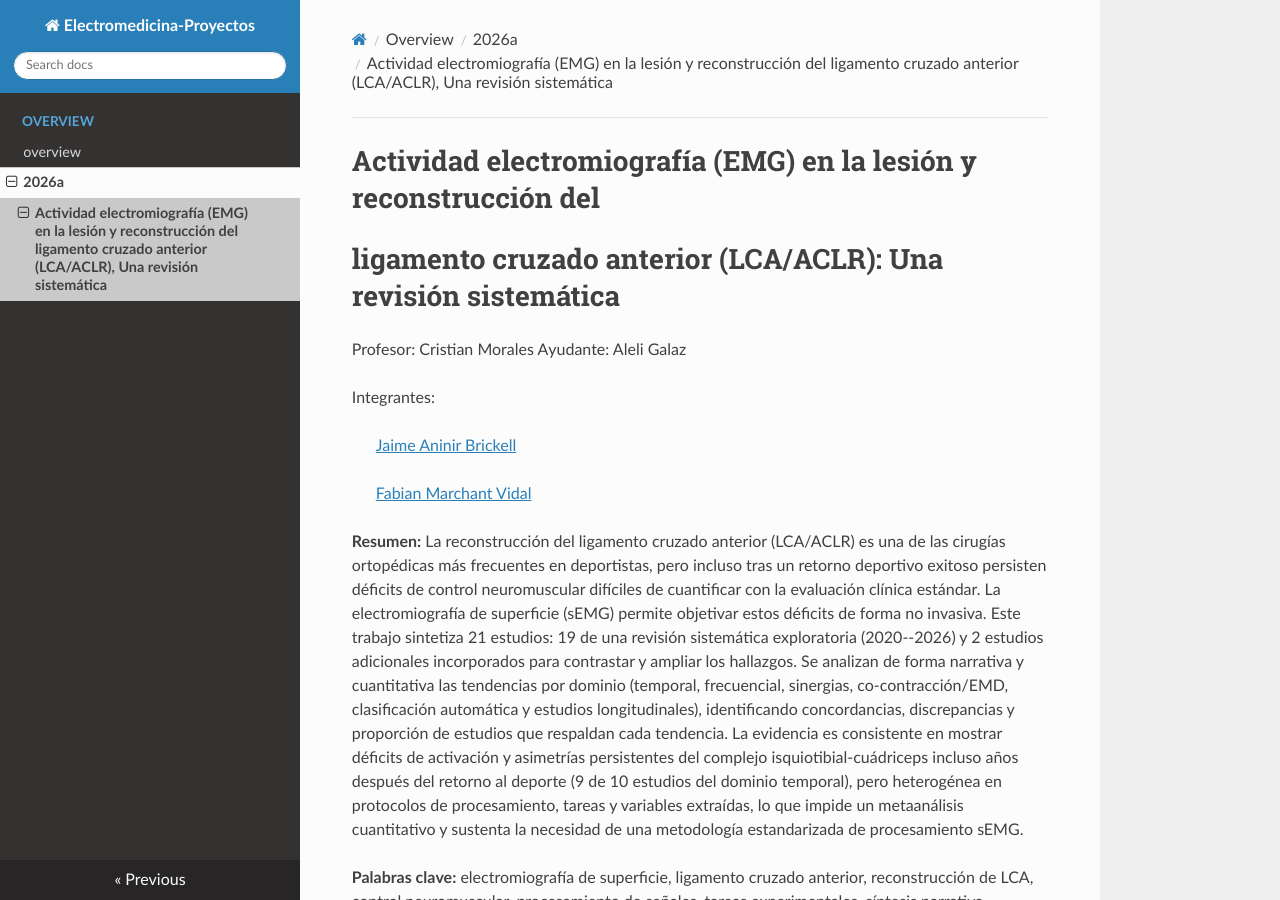
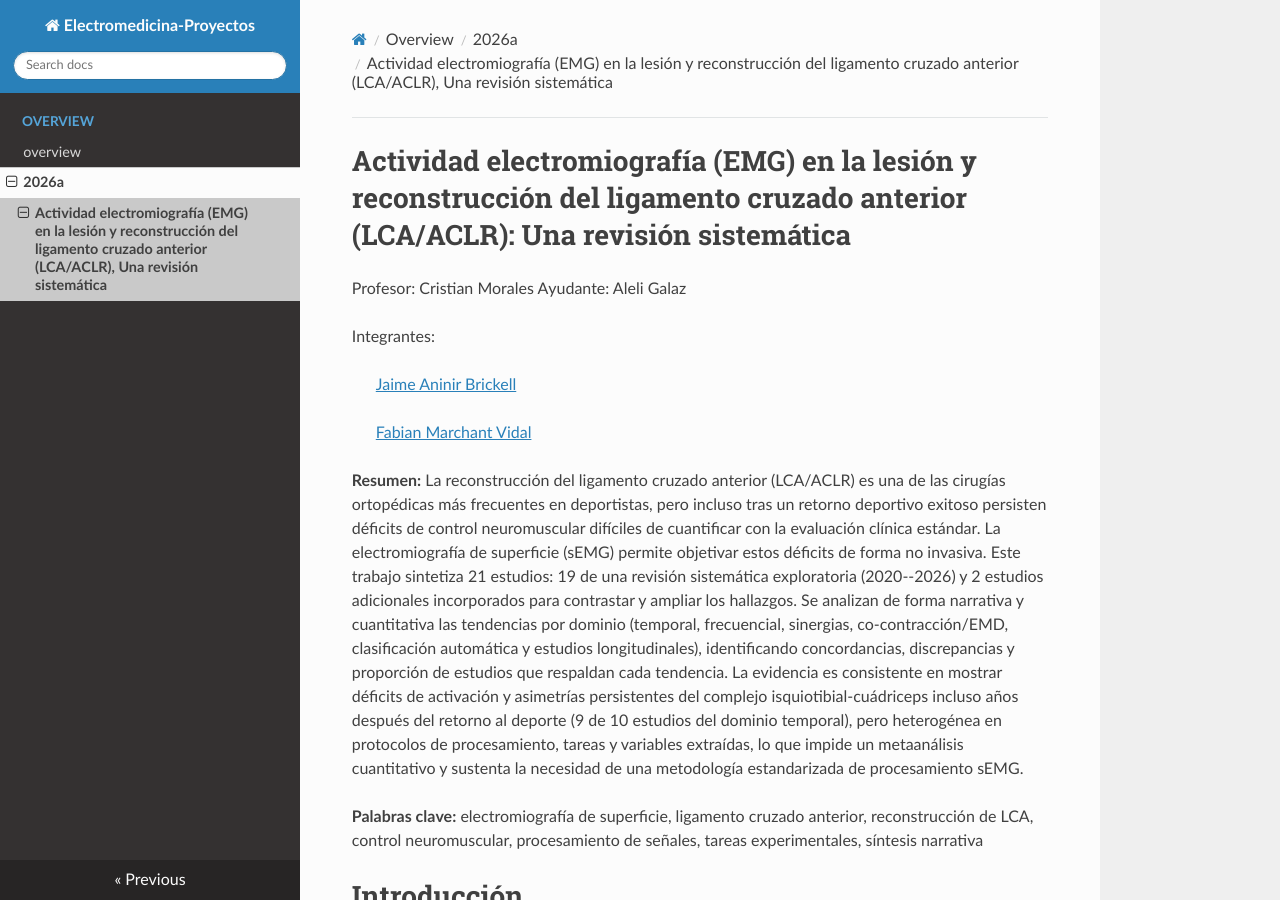
Before and after one commit to neuroeng-usach/Electromedicina-proyectos, an MkDocs documentation site: the page built from docs/2026_1/proy1/index.md, in a window 1280 px wide and 900 px high. Built offline with MkDocs 1.6.1, drawn with Linux system fonts in a browser that asks for light colours; nearby versions of some CDN libraries.

```diff
--- a/docs/2026_1/proy1/index.md
+++ b/docs/2026_1/proy1/index.md
@@ -1,5 +1,4 @@
-# Actividad electromiografía (EMG) en la lesión y reconstrucción del
-# ligamento cruzado anterior (LCA/ACLR): Una revisión sistemática
+# Actividad electromiografía (EMG) en la lesión y reconstrucción del ligamento cruzado anterior (LCA/ACLR): Una revisión sistemática
 
 Profesor: Cristian Morales
 Ayudante: Aleli Galaz
```
